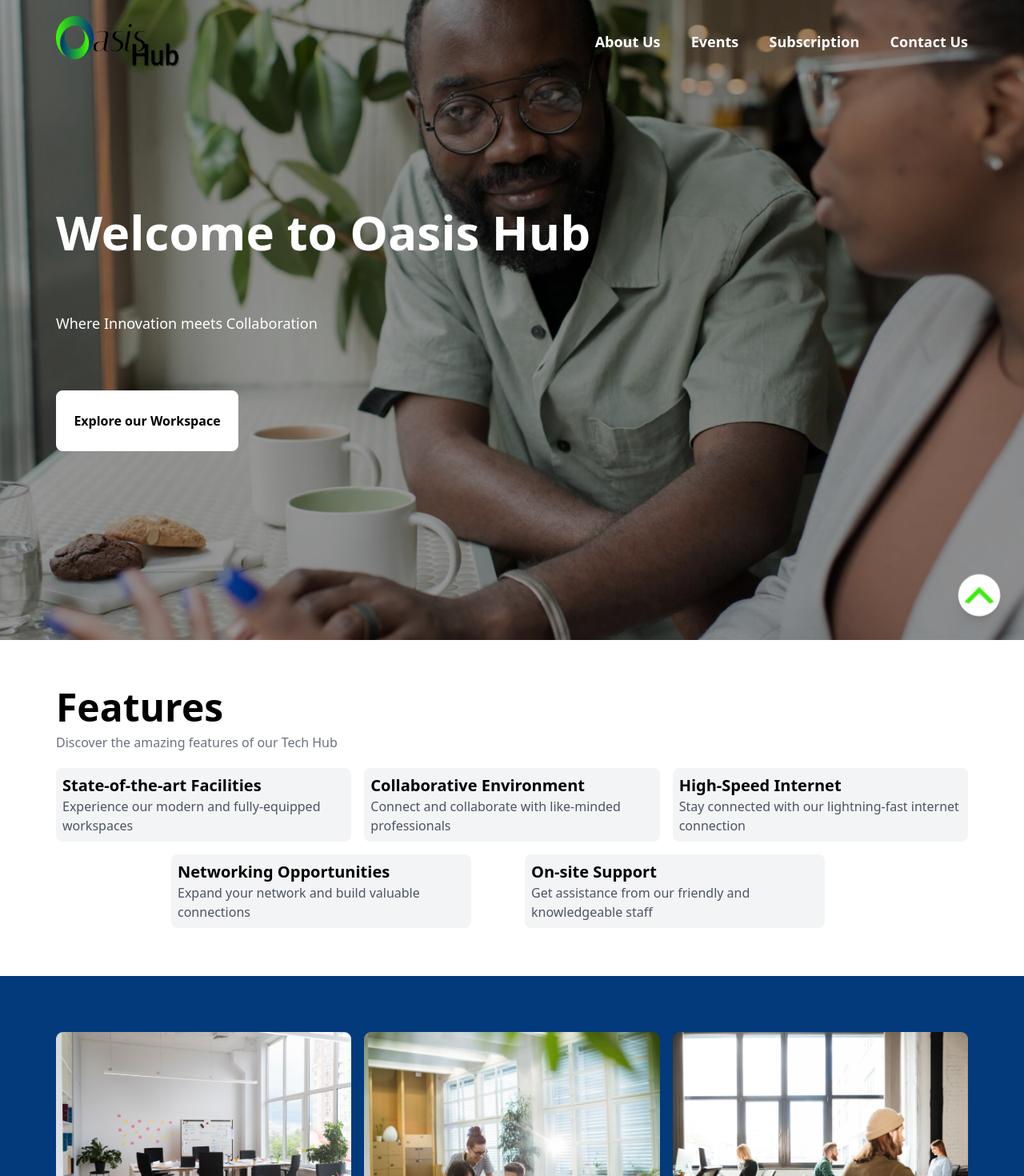
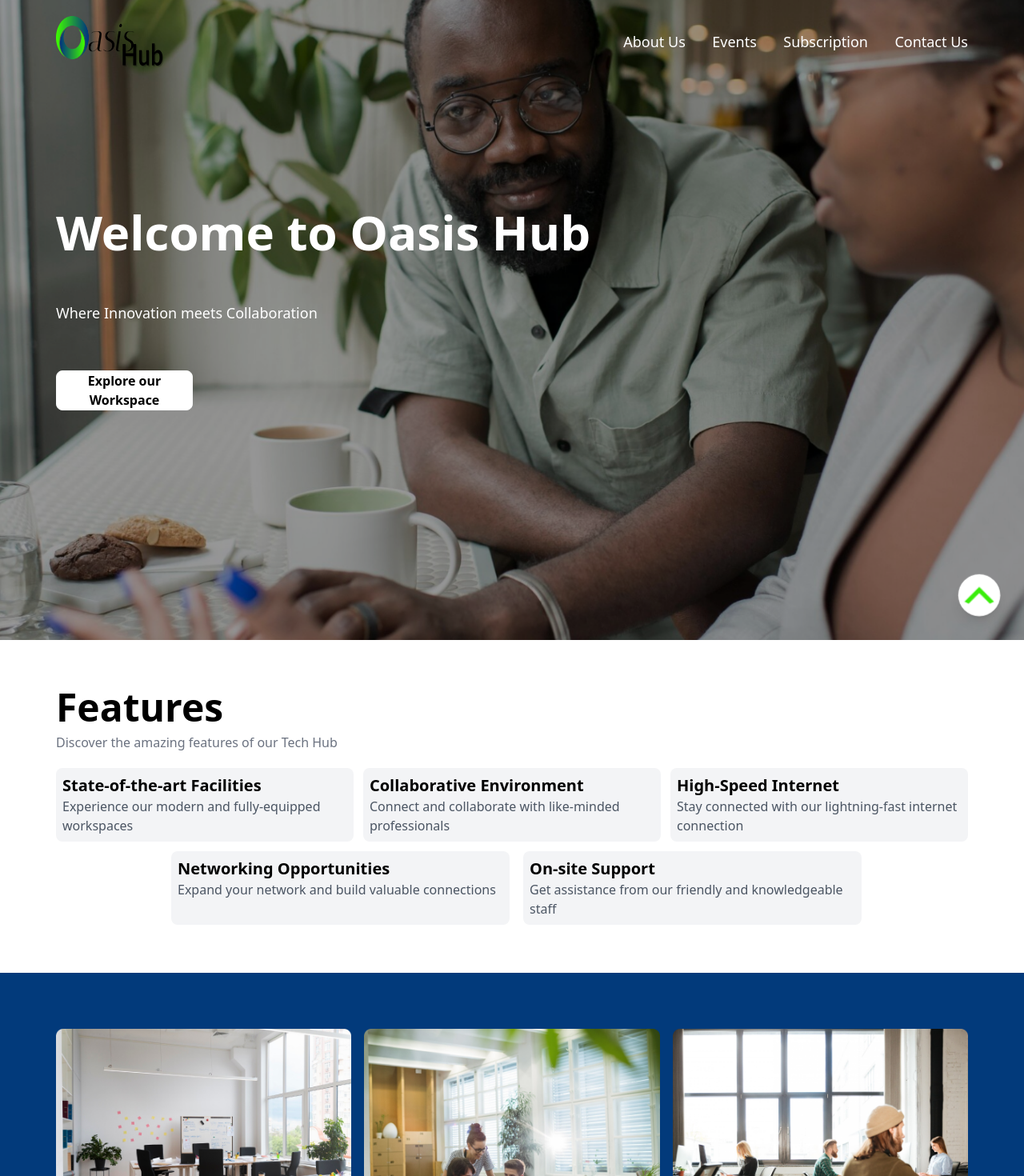
Before and after one commit to Vixs101/oasishub, a React (Vite) app: page / in a window 1280 px wide. Shown: the top 1470 px of the page at 80% size. Built offline with nearby package versions, Linux system fonts and the light colour scheme.

Commit message:
finished the corrections on the nav, hero and features section

```diff
--- a/src/Home.jsx
+++ b/src/Home.jsx
@@ -21,7 +21,7 @@ function Home() {
       >
         <NavBar />
         <div
-          className="flex flex-col md:justify-between md:gap-0 text-white lg:h-1/ md:h-2/5 md:w-3/5
+          className="flex flex-col md:justify-between md:gap-0 text-white md:h-1/3 md:w-3/5
           w-full h-2/4 gap-8
         "
         >
@@ -30,7 +30,7 @@ function Home() {
           </h1>
           <p className="text-lg">Where Innovation meets Collaboration</p>
           <button
-            className="flex rounded-lg text-black bg-white hover:bg-green-600 justify-center items-center border border-gray-50 lg:w-1/3 md:w-1/2 md:h-1/4 font-semibold
+            className="flex rounded-lg text-black bg-white hover:bg-green-600 justify-center items-center border border-gray-50 lg:w-1/4 md:w-1/2 md:h-1/5 font-semibold
             w-2/3 h-1/7
           "
           >
--- a/src/components/Features.jsx
+++ b/src/components/Features.jsx
@@ -25,8 +25,8 @@ function Features() {
 
       <div
         className="
-         grid md:grid-cols-6 gap-4 w-full
-         grid-cols-1
+         grid md:grid-cols-6 gap-3
+         grid-cols-1 w:full
          "
       >
         {features.map((feature, index) => (
@@ -34,9 +34,9 @@ function Features() {
             key={index}
             className={`bg-gray-100 rounded-lg p-2 ${
               index === 3
-                ? "md:col-span-3 md:ml-36 md:mr-2 md:w-2/3"
+                ? "md:col-span-3 md:ml-36 md:mr-2 md:w-3/4"
                 : index === 4
-                ? "md:col-span-3 md:mr-28 md:ml-2 md:w-2/3"
+                ? "md:col-span-3 md:mr-28 md:ml-2 md:w-3/4"
                 : "md:col-span-2"
             }`}
           >
--- a/src/components/NavBar.jsx
+++ b/src/components/NavBar.jsx
@@ -5,7 +5,7 @@ function NavBar() {
   return (
     <>
       <nav className="flex justify-between text-white items-center w-full">
-        <div className="md:w-1/4 lg:w-1/5">
+        <div className="">
           <img
             src="/images/logo.png"
             alt="Hub's Logo"
@@ -14,7 +14,7 @@ function NavBar() {
         </div>
         <NavMenu />
 
-        <ul className="hidden md:flex  md:w-5/7 lg:w-3/5 justify-between font-semibold md:text-base lg:text-lg cursor-pointer items-center gap-2">
+        <ul className="hidden md:flex  md:w-5/7 lg:w-3/6 justify-between font-medium md:text-base lg:text-lg cursor-pointer items-center gap-2">
           <li className="hover:border-b-4 hover:border-green-600">
             <a href="#features">About Us</a>
           </li>
```
